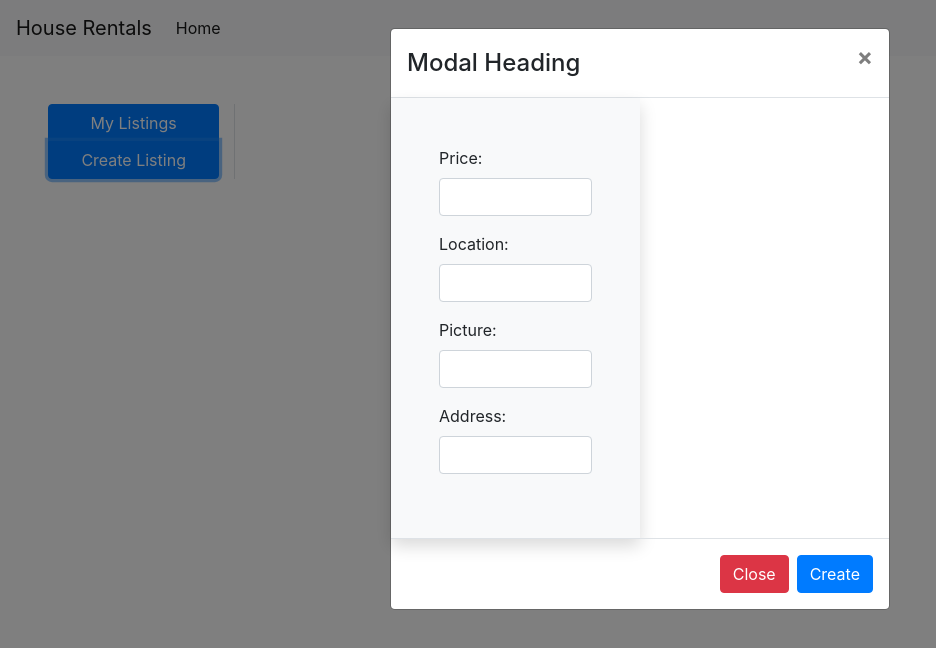
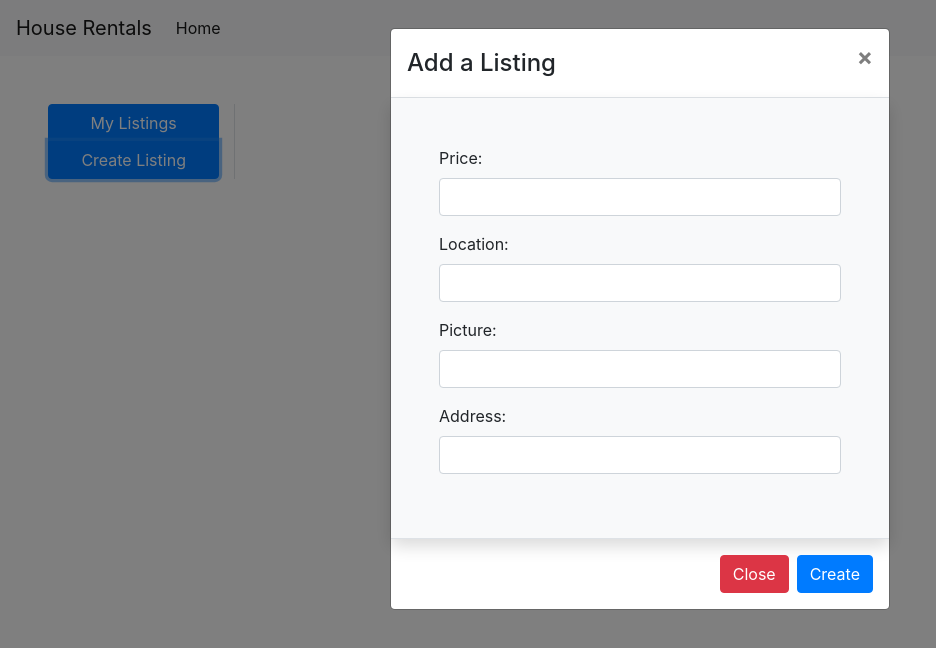
Before and after one commit to ola357/decagon-house-rental, a website: page public/profile.html in a window 1280 px wide. Both pictures are taken after a click on the button "Create Listing". Shown: the whole page, without its empty margins (0-936 px from the left). Drawn offline with nearby package versions, Linux system fonts and the light colour scheme; no server answers.

Commit message:
new changes

```diff
--- a/public/profile.html
+++ b/public/profile.html
@@ -38,18 +38,18 @@
             </aside>
             <article class="col-sm-9 cup">
                 <!-- The Modal -->
-                <div class="modal" id="myModal">
+                <div class="modal " id="myModal">
                     <div class="modal-dialog">
                         <div class="modal-content">
 
                             <!-- Modal Header -->
                             <div class="modal-header">
-                                <h4 class="modal-title">Modal Heading</h4>
+                                <h4 class="modal-title">Add a Listing</h4>
                                 <button type="button" class="close" data-dismiss="modal">&times;</button>
                             </div>
 
                             <!-- Modal body -->
-                            <form action="" class="shadow p-5 w-50 bg-light">
+                            <form action="" class="shadow p-5 w-100 bg-light">
 
                                 <div class="form-group">
                                     <label for="price">Price:</label>
```
